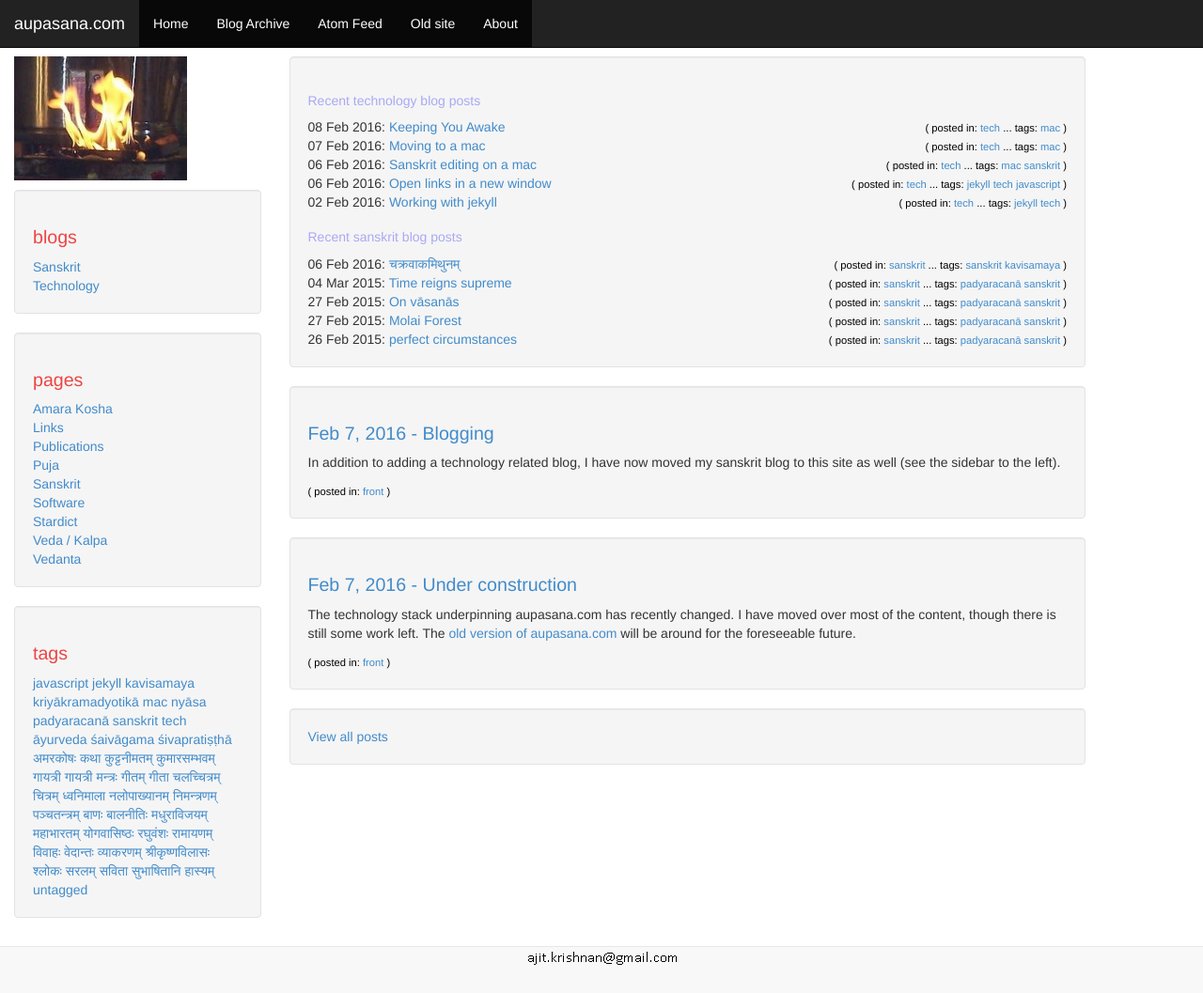
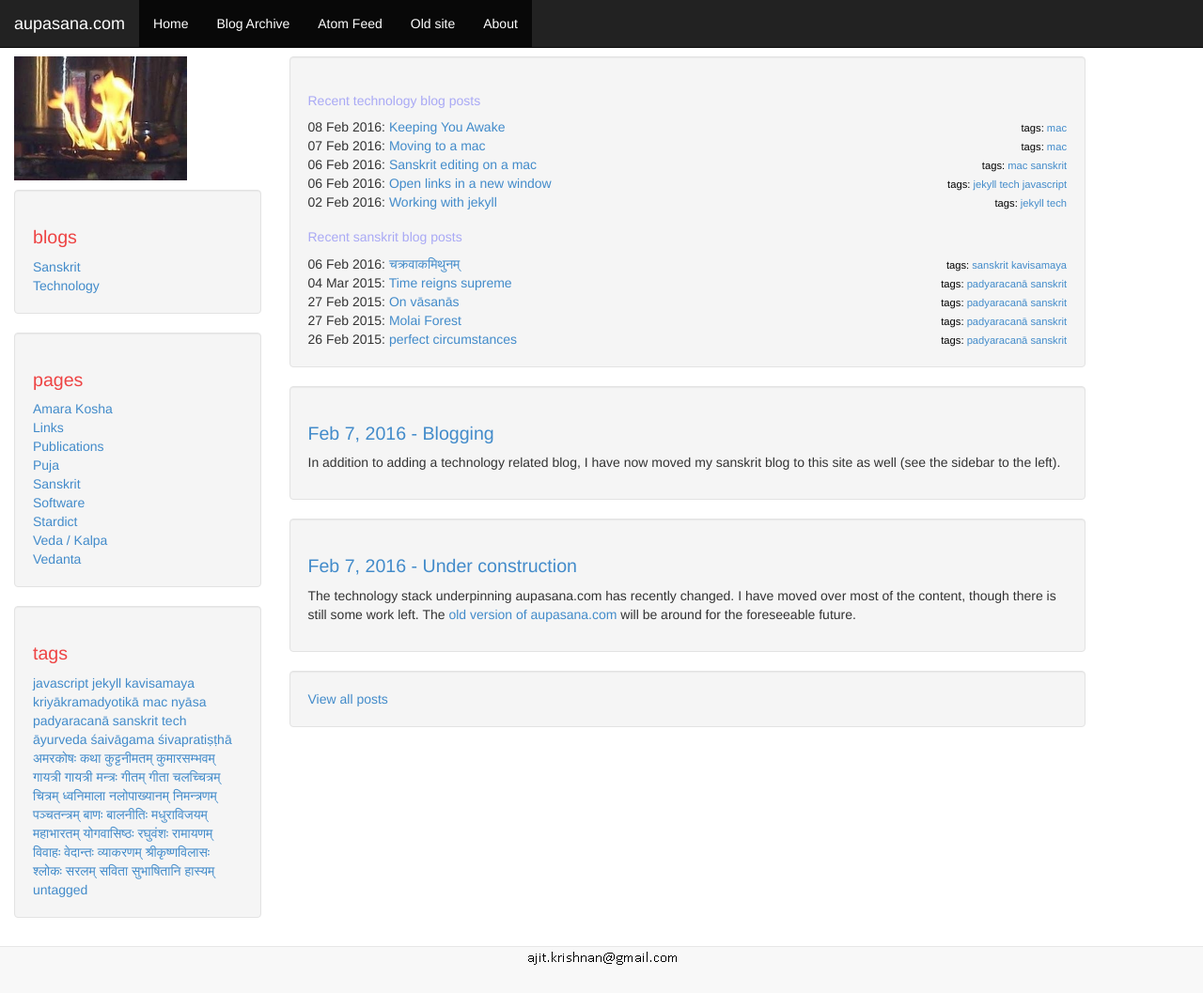
Before and after one commit to aupasana/aupasana.github.io, a Jekyll site: the page built from index.html, in a window 1280 px wide and 1057 px high. Shown: the whole window at 94% size. Built offline with Jekyll 4.4.1, drawn with Linux system fonts in a browser that asks for light colours.

Commit message:
index.html: omit categories on recent posts section

```diff
--- a/_includes/tags-and-categories.html
+++ b/_includes/tags-and-categories.html
@@ -10,8 +10,10 @@ Figure out who the caller is, and iterate of it's categories and tags
 {% endif %}
 
 {% if caller.categories.size > 0 or caller.tags.size > 0 %}
-  <span class="tags">(
+  <span class="tags">
 
+    <!-- If a _page_ has specified that categories shoudl be omitted, omit them -->
+    {% if page.omitcategories == nil or page.omitcategories != true %}
       <!-- Deal with categories -->
       {% if caller.categories.size > 0  %}
         posted in:
@@ -24,6 +26,7 @@ Figure out who the caller is, and iterate of it's categories and tags
       {% if caller.categories.size > 0 and caller.tags.size > 0 %}
         ...
       {% endif %}
+    {% endif %}
 
     <!-- Deal with tags -->
     {% if caller.tags.size > 0  %}
@@ -33,5 +36,5 @@ Figure out who the caller is, and iterate of it's categories and tags
       {% endfor %}
     {% endif %}
 
-  )</span>
+  </span>
 {% endif %}
--- a/index.html
+++ b/index.html
@@ -2,10 +2,12 @@
 layout: blog
 blog: front
 title: Front page
+omitcategories: true
 ---
 
 <div class="article">
 	<div class="well">
+
 		<h3>Recent technology blog posts</h3>
 			{% for post in site.categories["tech"] limit:5 %}
 				{{ post.date | date_to_string }}: <a href="{{ site.baseurl}}{{ post.url }}">{{ post.title }}</a>
```
Lines whose indentation alone changed are shown as unchanged.
